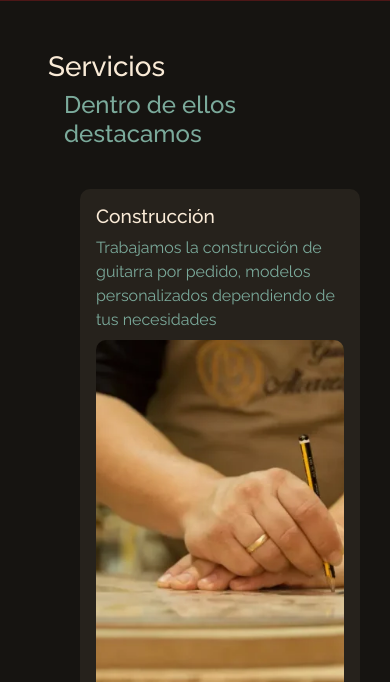
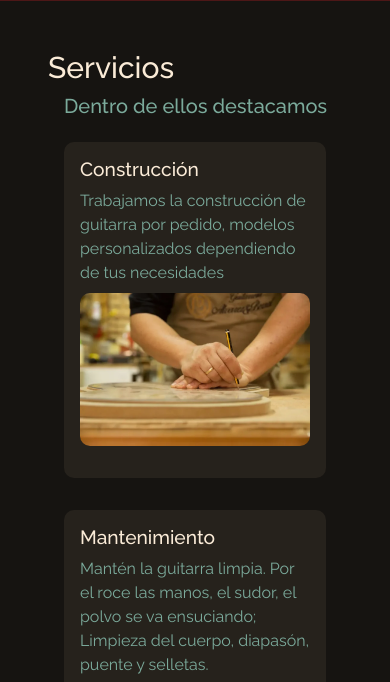
Before and after one commit to Ruquet87/entrega3-ruquet, a website: page pages/servicios.html in a window 390 px wide. Shown: the part 148-830 px from the top of the page. Drawn offline with nearby package versions, Linux system fonts and the light colour scheme; a web font is replaced by a local one.

Commit message:
se hace responsive main servicios

```diff
--- a/scss/style.scss
+++ b/scss/style.scss
@@ -573,3 +573,29 @@ textarea:focus {
     }
   }
 }
+
+/* Servicios */
+
+@media (max-width: 991px) {
+  #servicios {
+    h1 {
+      font-size: 30px;
+    }
+
+    h2 {
+      font-size: 20px;
+    }
+
+    .grilla-servicios {
+      grid-template-columns: 1fr;
+      justify-content: center;
+      padding: 1rem;
+
+      .servicio {
+        img {
+          height: auto;
+        }
+      }
+    }
+  }
+}
```
Also changed, not shown: css/style.css, 1 other file.
